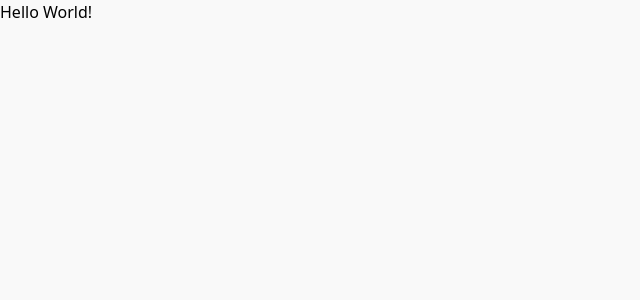
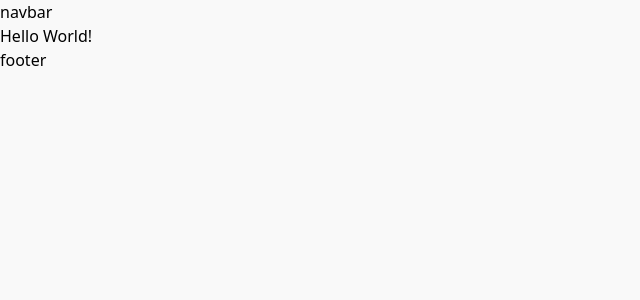
Before and after one commit to joshxfi/track-as-one, a Next.js app: page / in a window 1280 px wide. Shown: the top 300 px of the page, without its empty margins (0-640 px from the left). Built offline with nearby package versions, Linux system fonts and the light colour scheme.

Commit message:
Add Layout

```diff
--- a/components/Footer.tsx
+++ b/components/Footer.tsx
@@ -0,0 +1,9 @@
+import React from 'react';
+
+export const Footer: React.FC = () => {
+  return (
+    <footer>
+      <h1>footer</h1>
+    </footer>
+  );
+};
--- /dev/null
+++ b/components/Layout.tsx
@@ -0,0 +1,20 @@
+import React from 'react';
+import Head from 'next/head';
+import { Navbar } from './Navbar';
+import { Footer } from './Footer';
+
+export const Layout: React.FC<Children> = ({ children }) => {
+  return (
+    <>
+      <Head>
+        <meta charSet='UTF-8' />
+        <meta name='viewport' content='width=device-width, initial-scale=1.0' />
+        <title>taskAsOne</title>
+      </Head>
+
+      <Navbar />
+      <main>{children}</main>
+      <Footer />
+    </>
+  );
+};
--- a/components/Navbar.tsx
+++ b/components/Navbar.tsx
@@ -0,0 +1,9 @@
+import React from 'react';
+
+export const Navbar: React.FC = () => {
+  return (
+    <nav>
+      <h1>navbar</h1>
+    </nav>
+  );
+};
--- a/pages/_app.tsx
+++ b/pages/_app.tsx
@@ -1,7 +1,12 @@
 import '../styles/tailwind.css';
 import type { AppProps } from 'next/app';
+import { Layout } from '../components/Layout';
 
 function MyApp({ Component, pageProps }: AppProps) {
-  return <Component {...pageProps} />;
+  return (
+    <Layout>
+      <Component {...pageProps} />
+    </Layout>
+  );
 }
 export default MyApp;
--- /dev/null
+++ b/types/props.d.ts
@@ -0,0 +1,3 @@
+interface Children {
+  children: React.ReactNode;
+}
```
Also changed, not shown: types/main.d.ts (added).
